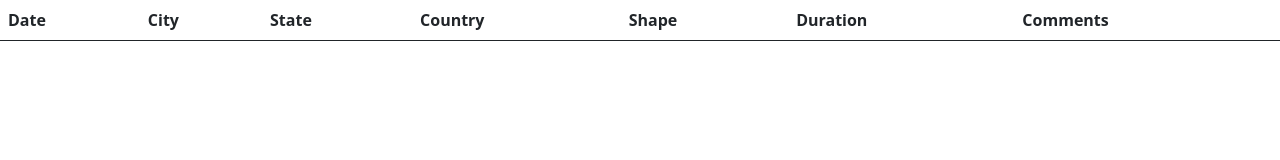
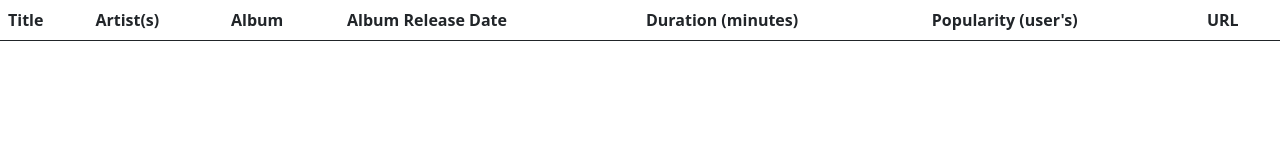
Before and after one commit to ckunakom/spotify-api, a plain HTML site: page index.html in a window 1280 px wide. Drawn offline with nearby package versions, Linux system fonts and the light colour scheme.

Commit message:
Get the table going

```diff
--- a/index.html
+++ b/index.html
@@ -13,13 +13,13 @@
         <table class="table table-striped">
           <thead>
             <tr>
-              <th class="table-head">Date</th>
-              <th class="table-head">City</th>
-              <th class="table-head">State</th>
-              <th class="table-head">Country</th>
-              <th class="table-head">Shape</th>
-              <th class="table-head">Duration</th>
-              <th class="table-head">Comments</th>
+              <th class="table-head">Title</th>
+              <th class="table-head">Artist(s)</th>
+              <th class="table-head">Album</th>
+              <th class="table-head">Album Release Date</th>
+              <th class="table-head">Duration (minutes)</th>
+              <th class="table-head">Popularity (user's)</th>
+              <th class="table-head">URL</th>
             </tr>
           </thead>
           <tbody></tbody>
--- a/js/app.js
+++ b/js/app.js
@@ -0,0 +1,43 @@
+// --------------- Creating a table --------------- //
+// Get a reference to the table body
+var tbody = d3.select("tbody");
+
+// Load data from clean_top_tracks.json
+d3.json("./data/clean_top_tracks.json").then(function(trackData) {
+
+    // console.log(trackData);
+
+    // Loop through data...
+    trackData.forEach((data) => {
+
+        // D3: append `tr` for each trackData object
+        var row = tbody.append("tr");
+
+        // // Get the values within each key of JSON
+        // Object.entries(data).forEach(([key, value]) => {
+        //     // Append `td` to the row for each value in JSON
+        //     var cell = row.append("td");
+        //     // D3:update each cell's text with values in trackData object
+        //     cell.text(value);
+        // });
+
+
+    });
+
+
+
+// Error handler: log error to console when loading data
+}).catch(function(error) {
+console.log(error);
+});
+
+
+    //   // log a list of names
+    //   var titles = trackData.map(data => data.title);
+    //   console.log(titles);
+
+    //   // test test
+    //   trackData.forEach(function(data) {
+    //     console.log("Titles:", data.title);
+    //     console.log("Artistis:", data.artists_name);
+    //   });
```
